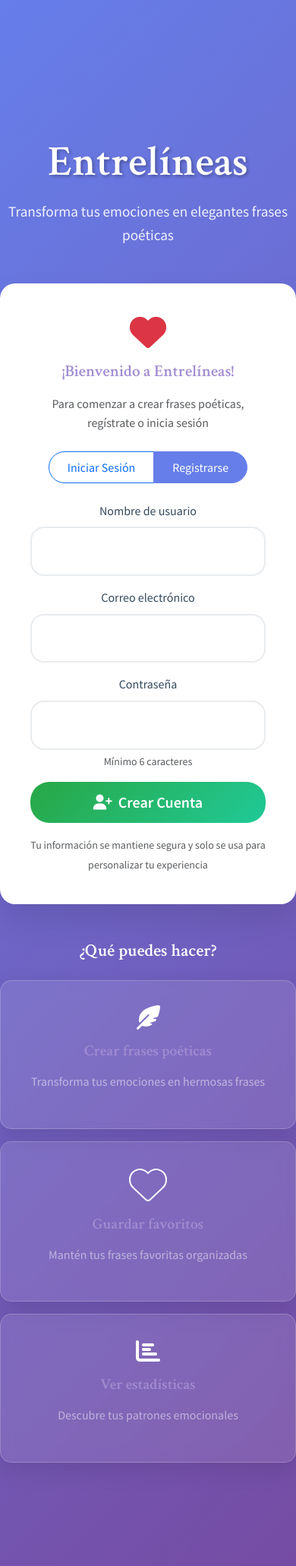
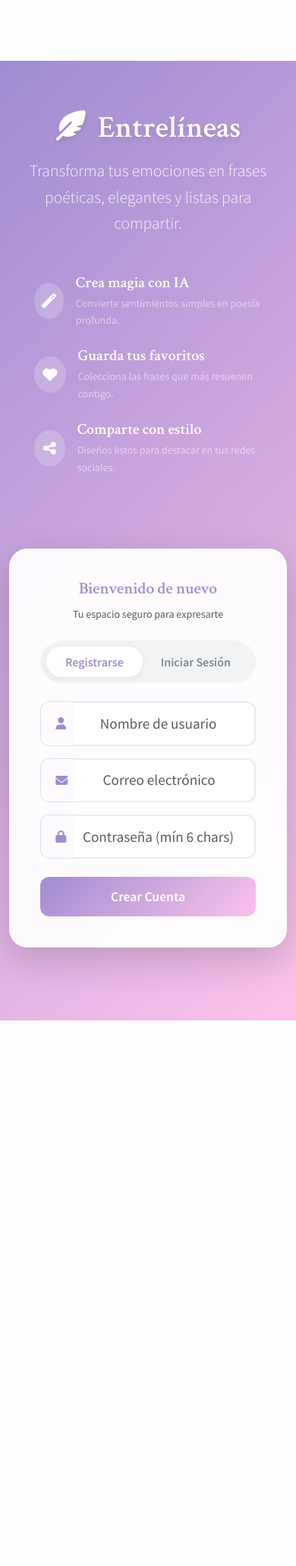
Before and after one commit to niamhcai17/emotional-echo, a Flask app: page /landing in a window 390 px wide. Shown: the top 2061 px of the page at 76% size. After the commit the page ends 1343 px from the top, so only its background shows below. Run offline with Flask 3, Linux system fonts and the light colour scheme; parts of the project's set-up code (start-up, migrations or seed data) failed here and were passed over; some libraries are stand-ins or nearby versions.

Commit message:
feat(ui): redesign landing page with purple theme and responsive layout

```diff
--- /dev/null
+++ b/static/css/landing.css
@@ -0,0 +1,144 @@
+/* Landing Page Styles */
+.landing-container {
+    background: var(--bg-gradient);
+    min-height: 100vh;
+    padding: 2rem 0;
+    font-family: 'Source Sans Pro', sans-serif;
+}
+
+.landing-title {
+    font-family: 'Crimson Text', serif;
+    font-size: 3.5rem;
+    font-weight: 700;
+    text-shadow: 0 4px 6px rgba(0, 0, 0, 0.1);
+}
+
+.landing-subtitle {
+    font-size: 1.35rem;
+    font-weight: 300;
+    color: rgba(255, 255, 255, 0.9);
+    max-width: 90%;
+}
+
+/* Glass effect for cards */
+.glass-effect {
+    background: rgba(255, 255, 255, 0.95);
+    backdrop-filter: blur(10px);
+    border: 1px solid rgba(255, 255, 255, 0.5);
+    border-radius: 24px;
+    padding: 2.5rem;
+}
+
+/* Feature List Styles */
+.features-list {
+    margin-top: 3rem;
+}
+
+.icon-circle {
+    width: 48px;
+    height: 48px;
+    background: rgba(255, 255, 255, 0.2);
+    border-radius: 50%;
+    display: flex;
+    align-items: center;
+    justify-content: center;
+    font-size: 1.2rem;
+    backdrop-filter: blur(5px);
+}
+
+/* Buttons */
+.auth-toggle-container {
+    background: #f1f3f5;
+    padding: 0.5rem;
+    border-radius: 50rem;
+}
+
+.btn-toggle {
+    border-radius: 50rem !important;
+    font-weight: 600;
+    color: var(--text-secondary);
+    border: none;
+    padding: 0.5rem 1.5rem;
+}
+
+.btn-toggle.active {
+    background: white;
+    color: var(--primary-color);
+    box-shadow: 0 2px 10px rgba(0, 0, 0, 0.05);
+}
+
+.btn-primary-gradient {
+    background: var(--bg-gradient);
+    color: white;
+    border: none;
+    border-radius: 12px;
+    padding: 0.8rem 1.5rem;
+    font-weight: 600;
+    font-size: 1.1rem;
+    transition: var(--transition);
+}
+
+.btn-primary-gradient:hover {
+    transform: translateY(-2px);
+    box-shadow: 0 10px 20px rgba(161, 140, 209, 0.4);
+    color: white;
+}
+
+/* Form inputs on landing */
+.landing-container .input-group-text {
+    background: transparent;
+    border-right: none;
+    border-radius: 12px 0 0 12px;
+    padding-left: 1.2rem;
+    color: var(--primary-color);
+}
+
+.landing-container .form-control {
+    border-left: none;
+    border-radius: 0 12px 12px 0;
+    padding: 0.8rem 1rem 0.8rem 0;
+}
+
+.landing-container .form-control:focus {
+    box-shadow: none;
+    border-color: #dee2e6;
+}
+
+.landing-container .input-group:focus-within {
+    box-shadow: 0 0 0 0.2rem rgba(161, 140, 209, 0.25);
+    border-radius: 12px;
+}
+
+.landing-container .input-group:focus-within .input-group-text,
+.landing-container .input-group:focus-within .form-control {
+    border-color: var(--primary-color);
+}
+
+/* Responsive adjustments */
+@media (max-width: 992px) {
+    .landing-container {
+        padding: 4rem 0;
+        min-height: auto;
+    }
+
+    .landing-title {
+        font-size: 2.5rem;
+        text-align: center;
+    }
+
+    .landing-subtitle {
+        text-align: center;
+        margin: 0 auto 3rem;
+    }
+
+    .features-list {
+        display: flex;
+        flex-direction: column;
+        align-items: center;
+        margin-bottom: 3rem;
+    }
+
+    .feature-item {
+        max-width: 300px;
+    }
+}
--- a/templates/landing.html
+++ b/templates/landing.html
@@ -1,5 +1,6 @@
 <!DOCTYPE html>
 <html lang="es">
+
 <head>
     <meta charset="UTF-8">
     <meta name="viewport" content="width=device-width, initial-scale=1.0">
@@ -12,108 +13,25 @@
     <link rel="stylesheet" href="https://cdnjs.cloudflare.com/ajax/libs/font-awesome/6.4.0/css/all.min.css">
 
     <!-- Google Fonts -->
-    <link href="https://fonts.googleapis.com/css2?family=Crimson+Text:ital,wght@0,400;0,600;1,400&family=Source+Sans+Pro:wght@300;400;600&display=swap" rel="stylesheet">
+    <link
+        href="https://fonts.googleapis.com/css2?family=Crimson+Text:ital,wght@0,400;0,600;1,400&family=Source+Sans+Pro:wght@300;400;600&display=swap"
+        rel="stylesheet">
 
     <!-- Custom CSS -->
     <link rel="stylesheet" href="{{ url_for('static', filename='css/style.css') }}">
+    <link rel="stylesheet" href="{{ url_for('static', filename='css/landing.css') }}">
 
-    <style>
-        body {
-            background: linear-gradient(135deg, #667eea 0%, #764ba2 100%);
-            min-height: 100vh;
-            font-family: 'Source Sans Pro', sans-serif;
-        }
 
-        .hero-section {
-            padding: 100px 0;
-            min-height: 100vh;
-            display: flex;
-            align-items: center;
-        }
+</head>
 
-        .hero-title {
-            font-family: 'Crimson Text', serif;
-            font-size: 3.5rem;
-            font-weight: 600;
-            color: white;
-            margin-bottom: 1rem;
-            text-shadow: 2px 2px 4px rgba(0,0,0,0.3);
-        }
-
-        .hero-subtitle {
-            font-size: 1.2rem;
-            color: rgba(255,255,255,0.9);
-            margin-bottom: 3rem;
-        }
-
-        .welcome-form-card {
-            background: white;
-            border-radius: 20px;
-            padding: 2.5rem;
-            box-shadow: 0 20px 40px rgba(0,0,0,0.1);
-            margin-bottom: 2rem;
-        }
-
-        .feature-card {
-            background: rgba(255,255,255,0.1);
-            border-radius: 15px;
-            padding: 2rem;
-            backdrop-filter: blur(10px);
-            border: 1px solid rgba(255,255,255,0.2);
-            color: white;
-        }
-
-        .btn-group .btn {
-            border-radius: 25px;
-            padding: 0.5rem 1.5rem;
-        }
-
-        .btn-group .btn.active {
-            background-color: #667eea;
-            border-color: #667eea;
-            color: white;
-        }
-
-        .form-control {
-            border-radius: 10px;
-            border: 2px solid #e9ecef;
-            padding: 0.75rem 1rem;
-        }
-
-        .form-control:focus {
-            border-color: #667eea;
-            box-shadow: 0 0 0 0.2rem rgba(102, 126, 234, 0.25);
-        }
-
-        .btn-primary {
-            background: linear-gradient(135deg, #667eea 0%, #764ba2 100%);
-            border: none;
-            border-radius: 25px;
-            padding: 0.75rem 2rem;
-            font-weight: 600;
-        }
-
-        .btn-success {
-            background: linear-gradient(135deg, #28a745 0%, #20c997 100%);
-            border: none;
-            border-radius: 25px;
-            padding: 0.75rem 2rem;
-            font-weight: 600;
-        }
-
-        .alert {
-            border-radius: 15px;
-            border: none;
-        }
-    </style>
-</head>
 <body>
     <!-- Flash Messages -->
     {% with messages = get_flashed_messages(with_categories=true) %}
     {% if messages %}
     <div class="container mt-3">
         {% for category, message in messages %}
-                    <div class="alert alert-{{ 'danger' if category == 'error' else 'success' }} alert-dismissible fade show" role="alert">
+        <div class="alert alert-{{ 'danger' if category == 'error' else 'success' }} alert-dismissible fade show"
+            role="alert">
             {{ message }}
             <button type="button" class="btn-close" data-bs-dismiss="alert"></button>
         </div>
@@ -122,45 +40,92 @@
     {% endif %}
     {% endwith %}
 
-    <div class="hero-section">
-        <div class="row justify-content-center">
-            <div class="col-lg-6">
-                <div class="text-center mb-5">
-                    <h1 class="hero-title">Entrelíneas</h1>
-                    <p class="hero-subtitle">Transforma tus emociones en elegantes frases poéticas</p>
+    <div class="landing-container">
+        <div class="container h-100">
+            <div class="row h-100 align-items-center">
+                <!-- Left Column: Branding & Features -->
+                <div class="col-lg-6 text-white mb-5 mb-lg-0 pe-lg-5">
+                    <div class="branding-section">
+                        <h1 class="landing-title mb-3">
+                            <i class="fas fa-feather-alt me-3"></i>Entrelíneas
+                        </h1>
+                        <p class="landing-subtitle mb-5">Transforma tus emociones en frases poéticas, elegantes y listas
+                            para compartir.</p>
+
+                        <!-- Features List (formerly bottom cards) -->
+                        <div class="features-list">
+                            <div class="feature-item d-flex align-items-center mb-4">
+                                <div class="icon-circle me-3">
+                                    <i class="fas fa-magic"></i>
+                                </div>
+                                <div>
+                                    <h5 class="mb-1">Crea magia con IA</h5>
+                                    <p class="mb-0 text-white-50 small">Convierte sentimientos simples en poesía
+                                        profunda.</p>
+                                </div>
+                            </div>
+                            <div class="feature-item d-flex align-items-center mb-4">
+                                <div class="icon-circle me-3">
+                                    <i class="fas fa-heart"></i>
+                                </div>
+                                <div>
+                                    <h5 class="mb-1">Guarda tus favoritos</h5>
+                                    <p class="mb-0 text-white-50 small">Colecciona las frases que más resuenen contigo.
+                                    </p>
+                                </div>
+                            </div>
+                            <div class="feature-item d-flex align-items-center">
+                                <div class="icon-circle me-3">
+                                    <i class="fas fa-share-alt"></i>
+                                </div>
+                                <div>
+                                    <h5 class="mb-1">Comparte con estilo</h5>
+                                    <p class="mb-0 text-white-50 small">Diseños listos para destacar en tus redes
+                                        sociales.</p>
+                                </div>
+                            </div>
+                        </div>
+                    </div>
                 </div>
 
-                <!-- Auth Forms -->
-                <div class="welcome-form-card">
+                <!-- Right Column: Auth Card -->
+                <div class="col-lg-5 offset-lg-1">
+                    <div class="welcome-form-card shadow-lg glass-effect">
                         <div class="text-center mb-4">
-                        <i class="fas fa-heart text-danger fa-3x mb-3"></i>
-                        <h4>¡Bienvenido a Entrelíneas!</h4>
-                        <p class="text-muted">Para comenzar a crear frases poéticas, regístrate o inicia sesión</p>
+                            <h4 class="mb-2">Bienvenido de nuevo</h4>
+                            <p class="text-muted small">Tu espacio seguro para expresarte</p>
                         </div>
 
                         <!-- Auth Toggle Buttons -->
-                    <div class="text-center mb-4">
-                        <div class="btn-group" role="group">
-                            <button type="button" class="btn btn-outline-primary" id="loginToggle">Iniciar Sesión</button>
-                            <button type="button" class="btn btn-outline-primary active" id="registerToggle">Registrarse</button>
+                        <div class="auth-toggle-container mb-4">
+                            <div class="btn-group w-100" role="group">
+                                <button type="button" class="btn btn-toggle active"
+                                    id="registerToggle">Registrarse</button>
+                                <button type="button" class="btn btn-toggle" id="loginToggle">Iniciar Sesión</button>
                             </div>
                         </div>
 
                         <!-- Login Form -->
                         <form id="loginForm" method="POST" action="{{ url_for('login') }}" style="display: none;">
                             <div class="mb-3">
-                            <label for="loginEmail" class="form-label">Correo electrónico</label>
-                            <input type="email" class="form-control" id="loginEmail" name="email" required>
+                                <div class="input-group">
+                                    <span class="input-group-text"><i class="fas fa-envelope"></i></span>
+                                    <input type="email" class="form-control" id="loginEmail" name="email"
+                                        placeholder="Correo electrónico" required>
+                                </div>
                             </div>
 
-                        <div class="mb-3">
-                            <label for="loginPassword" class="form-label">Contraseña</label>
-                            <input type="password" class="form-control" id="loginPassword" name="password" required>
+                            <div class="mb-4">
+                                <div class="input-group">
+                                    <span class="input-group-text"><i class="fas fa-lock"></i></span>
+                                    <input type="password" class="form-control" id="loginPassword" name="password"
+                                        placeholder="Contraseña" required>
+                                </div>
                             </div>
 
-                        <div class="d-grid gap-2">
-                            <button type="submit" class="btn btn-primary btn-lg">
-                                <i class="fas fa-sign-in-alt me-2"></i>Iniciar Sesión
+                            <div class="d-grid">
+                                <button type="submit" class="btn btn-primary-gradient">
+                                    Iniciar Sesión
                                 </button>
                             </div>
                         </form>
@@ -168,58 +133,35 @@
                         <!-- Register Form -->
                         <form id="registerForm" method="POST" action="{{ url_for('register') }}">
                             <div class="mb-3">
-                            <label for="registerUsername" class="form-label">Nombre de usuario</label>
-                            <input type="text" class="form-control" id="registerUsername" name="username" required>
+                                <div class="input-group">
+                                    <span class="input-group-text"><i class="fas fa-user"></i></span>
+                                    <input type="text" class="form-control" id="registerUsername" name="username"
+                                        placeholder="Nombre de usuario" required>
+                                </div>
                             </div>
 
                             <div class="mb-3">
-                            <label for="registerEmail" class="form-label">Correo electrónico</label>
-                            <input type="email" class="form-control" id="registerEmail" name="email" required>
+                                <div class="input-group">
+                                    <span class="input-group-text"><i class="fas fa-envelope"></i></span>
+                                    <input type="email" class="form-control" id="registerEmail" name="email"
+                                        placeholder="Correo electrónico" required>
+                                </div>
                             </div>
 
-                        <div class="mb-3">
-                            <label for="registerPassword" class="form-label">Contraseña</label>
-                            <input type="password" class="form-control" id="registerPassword" name="password" required minlength="6">
-                            <div class="form-text">Mínimo 6 caracteres</div>
+                            <div class="mb-4">
+                                <div class="input-group">
+                                    <span class="input-group-text"><i class="fas fa-lock"></i></span>
+                                    <input type="password" class="form-control" id="registerPassword" name="password"
+                                        placeholder="Contraseña (mín 6 chars)" required minlength="6">
+                                </div>
                             </div>
 
-                        <div class="d-grid gap-2">
-                            <button type="submit" class="btn btn-success btn-lg">
-                                <i class="fas fa-user-plus me-2"></i>Crear Cuenta
+                            <div class="d-grid">
+                                <button type="submit" class="btn btn-primary-gradient">
+                                    Crear Cuenta
                                 </button>
                             </div>
                         </form>
-
-                    <div class="mt-3">
-                        <small class="text-muted">Tu información se mantiene segura y solo se usa para personalizar tu experiencia</small>
-                    </div>
-                </div>
-
-                <!-- Features -->
-                <div class="features mt-5">
-                    <h3 class="text-center mb-4 text-white">¿Qué puedes hacer?</h3>
-                    <div class="row">
-                        <div class="col-md-4 mb-3">
-                            <div class="feature-card text-center">
-                                <i class="fas fa-feather-alt text-white fa-2x mb-3"></i>
-                                <h5>Crear frases poéticas</h5>
-                                <p class="text-white-50">Transforma tus emociones en hermosas frases</p>
-                            </div>
-                        </div>
-                        <div class="col-md-4 mb-3">
-                            <div class="feature-card text-center">
-                                <i class="fas fa-heart fa-3x mb-3" style="color: transparent; -webkit-text-stroke: 2px white;"></i>
-                                <h5>Guardar favoritos</h5>
-                                <p class="text-white-50">Mantén tus frases favoritas organizadas</p>
-                            </div>
-                        </div>
-                        <div class="col-md-4 mb-3">
-                            <div class="feature-card text-center">
-                                <i class="fas fa-chart-bar text-white fa-2x mb-3"></i>
-                                <h5>Ver estadísticas</h5>
-                                <p class="text-white-50">Descubre tus patrones emocionales</p>
-                            </div>
-                        </div>
                     </div>
                 </div>
             </div>
@@ -238,14 +180,14 @@
         const supabaseClient = supabase.createClient(supabaseUrl, supabaseAnonKey); // Añadido supabaseClient
 
         // Toggle entre login y registro
-        document.getElementById('loginToggle').addEventListener('click', function() {
+        document.getElementById('loginToggle').addEventListener('click', function () {
             document.getElementById('loginToggle').classList.add('active');
             document.getElementById('registerToggle').classList.remove('active');
             document.getElementById('loginForm').style.display = 'block';
             document.getElementById('registerForm').style.display = 'none';
         });
 
-        document.getElementById('registerToggle').addEventListener('click', function() {
+        document.getElementById('registerToggle').addEventListener('click', function () {
             document.getElementById('registerToggle').classList.add('active');
             document.getElementById('loginToggle').classList.remove('active');
             document.getElementById('registerForm').style.display = 'block';
@@ -266,4 +208,5 @@
         checkAuth();
     </script>
 </body>
+
 </html>
```
Lines whose indentation alone changed are shown as unchanged.
